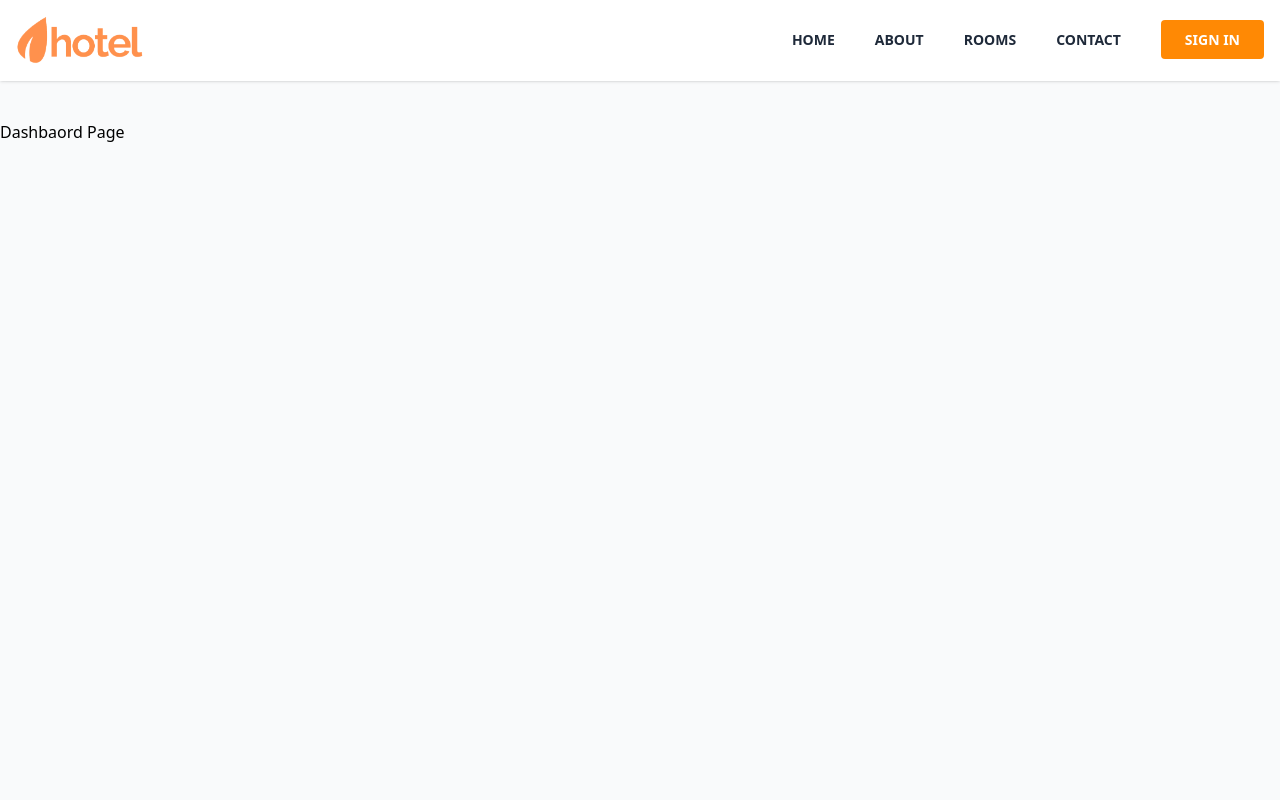
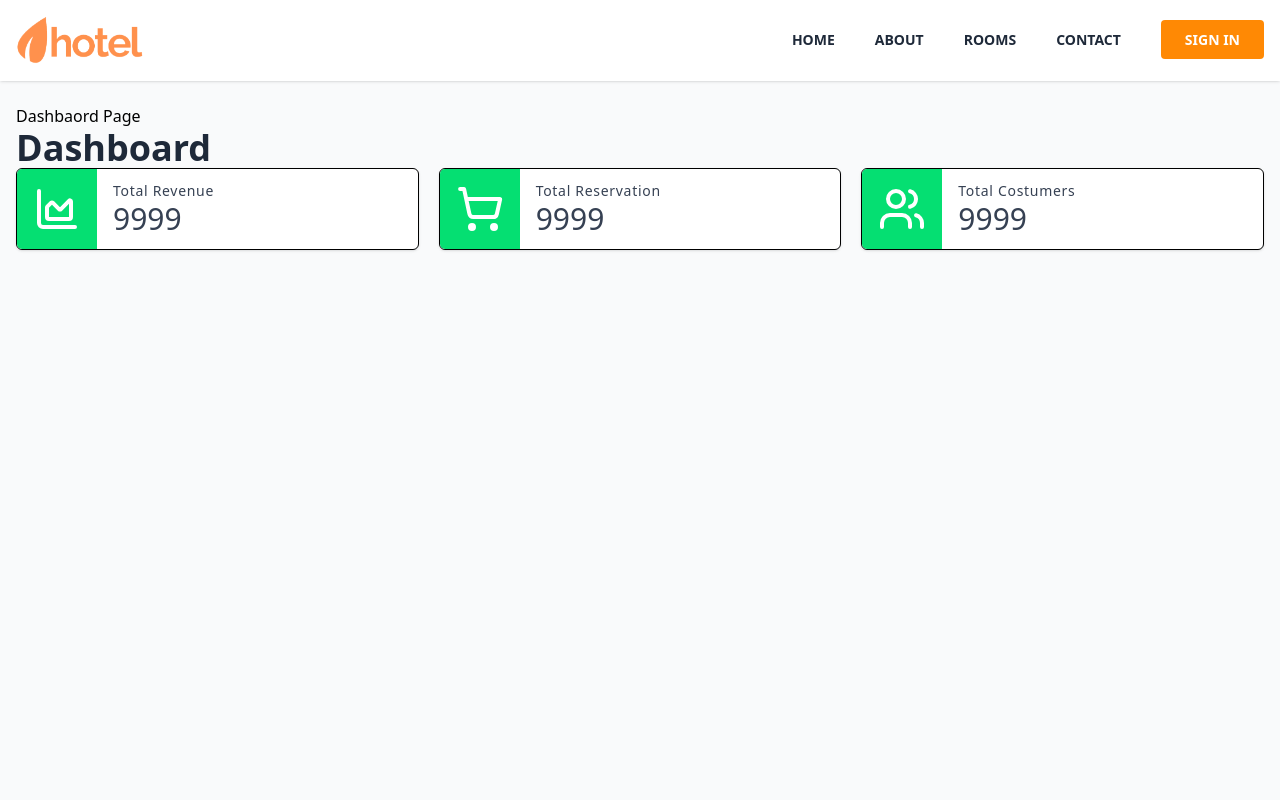
Before and after one commit to SugengPermana/booking-hotel, a Next.js app: page /admin/dashboard in a window 1280 px wide. Shown: the top 800 px of the page. Built offline with nearby package versions, Linux system fonts and the light colour scheme; no server answers.

Commit message:
import dashboard card to dashborad

```diff
--- a/app/admin/dashboard/page.tsx
+++ b/app/admin/dashboard/page.tsx
@@ -1,10 +1,20 @@
+import DashboardCards from "@/components/dashboard-cards"
+import { Metadata } from "next";
+import { Suspense } from "react";
+
+const metadata: Metadata = {
+  title: "Dashboard",
+}
 
 const DashboardPage = () => {
   return (
-    <div className='py-20 mt-10'> Dashbaord Page
-
+    <div className='max-w-screen-xl px-4 py-16 mt-10 mx-auto'> Dashbaord Page
+      <h1 className="text-4xl font-bold text-gray-800">Dashboard</h1>
+      <Suspense>
+      <DashboardCards />
+      </Suspense>
     </div>
-  )
-}
+  );
+};
 
 export default DashboardPage
--- /dev/null
+++ b/components/dashboard-cards.tsx
@@ -0,0 +1,37 @@
+import { LuChartArea, LuShoppingCart, LuUser, LuUsers } from "react-icons/lu";
+
+const DashboardCards = () => {
+  return (
+    <div className="grid md:grid-cols-3 gap-5 pb-10">
+      <div className="flex items-center bg-white border rounded-md overflow-hidden shadow-sm">
+        <div className="p-4 bg-green-400">
+          <LuChartArea className="text-white size-12" />
+        </div>
+        <div className="px-4 text-gray-700">
+          <h3 className="text-sm tracking-wider"> Total Revenue</h3>
+          <p className="text-3xl">9999</p>
+        </div>
+      </div>
+      <div className="flex items-center bg-white border rounded-md overflow-hidden shadow-sm">
+        <div className="p-4 bg-green-400">
+          <LuShoppingCart className="text-white size-12" />
+        </div>
+        <div className="px-4 text-gray-700">
+          <h3 className="text-sm tracking-wider"> Total Reservation</h3>
+          <p className="text-3xl">9999</p>
+        </div>
+      </div>
+      <div className="flex items-center bg-white border rounded-md overflow-hidden shadow-sm">
+        <div className="p-4 bg-green-400">
+          <LuUsers className="text-white size-12" />
+        </div>
+        <div className="px-4 text-gray-700">
+          <h3 className="text-sm tracking-wider"> Total Costumers</h3>
+          <p className="text-3xl">9999</p>
+        </div>
+      </div>
+    </div>
+  );
+};
+
+export default DashboardCards;
```
